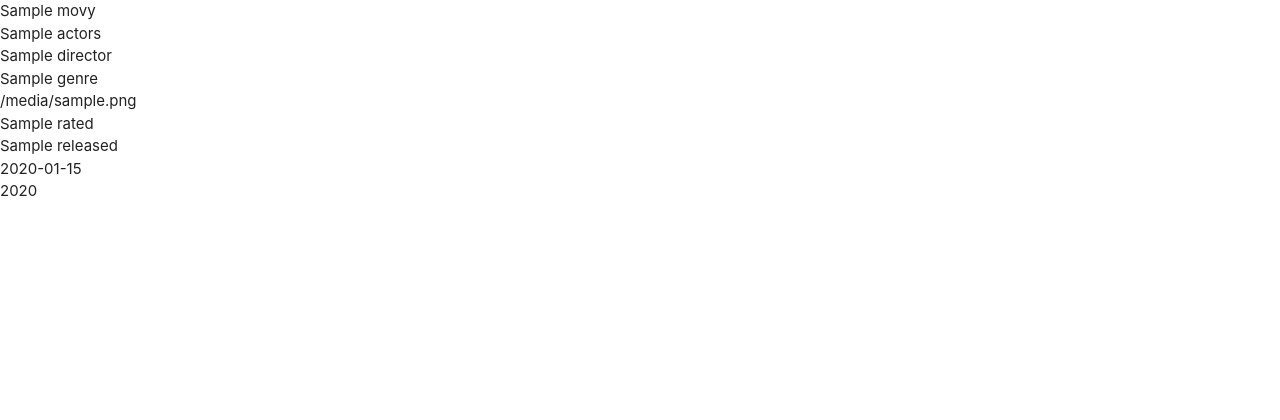
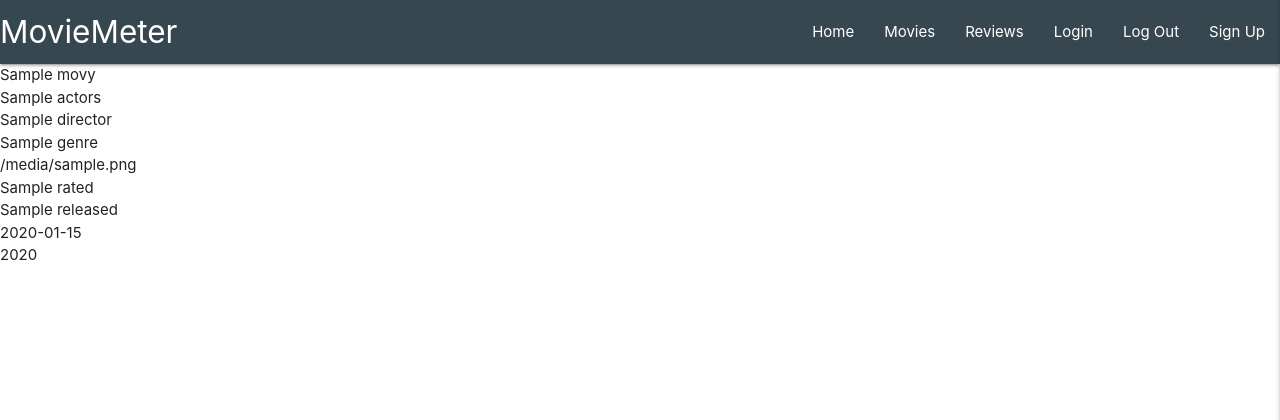
Before and after one commit to leellismith/MovieMeter, a Flask app: page / in a window 1280 px wide. Shown: the top 420 px of the page. Run offline with Flask 3, Linux system fonts and the light colour scheme; a database or web service that is not in the repository returns one stand-in record (values such as "Sample title"); some libraries are stand-ins or nearby versions.

Commit message:
Added Navbar and Sidenavbar

```diff
--- a/static/js/script.js
+++ b/static/js/script.js
@@ -0,0 +1,3 @@
+$(document).ready(function(){
+    $('.sidenav').sidenav({edge: "right"});
+  });
--- a/templates/base.html
+++ b/templates/base.html
@@ -14,6 +14,35 @@
 </head>
 <body>
 
+    <header>
+        <!-- Larger Screen Navbar -->
+        <nav class="nav-extended blue-grey darken-3">
+            <div class="nav-wrapper">
+                <a href="{{ url_for('index') }}" class="brand-logo">MovieMeter</a>
+                <a href="#" data-target="mobile-demo" class="sidenav-trigger right"><i class="fas fa-bars"></i></a>
+                <ul class="right hide-on-med-and-down">
+                    <li><a href="{{ url_for('index') }}">Home</a></li>
+                    <li><a href="#">Movies</a></li>
+                    <li><a href="#">Reviews</a></li>
+                    <li><a href="#">Login</a></li>
+                    <li><a href="#">Log Out</a></li>
+                    <li><a href="#">Sign Up</a></li>
+                </ul>
+            </div>
+        </nav>
+
+        <!-- Mobile Screen sidebar -->
+        <ul class="sidenav" id="mobile-demo">
+            <li class="center-align blue-grey-text text-darken 4">MovieMeter</li>
+            <li><a href="{{ url_for('index') }}">Home</a></li>
+            <li><a href="#">Movies</a></li>
+            <li><a href="#">Reviews</a></li>
+            <li><a href="#">Login</a></li>
+            <li><a href="#">Log Out</a></li>
+            <li><a href="#">Sign Up</a></li>
+        </ul>
+    </header>
+
     {% block content %}
     {% endblock %}
 
```
